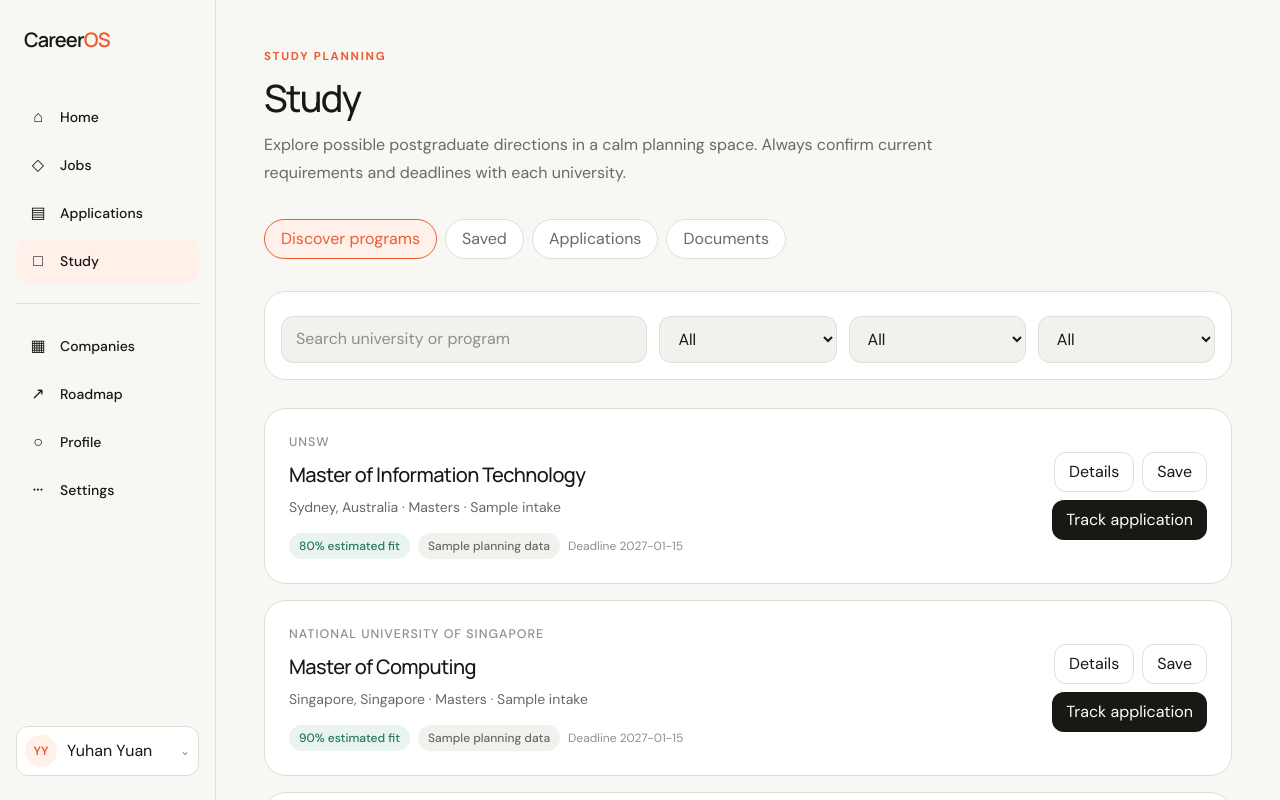
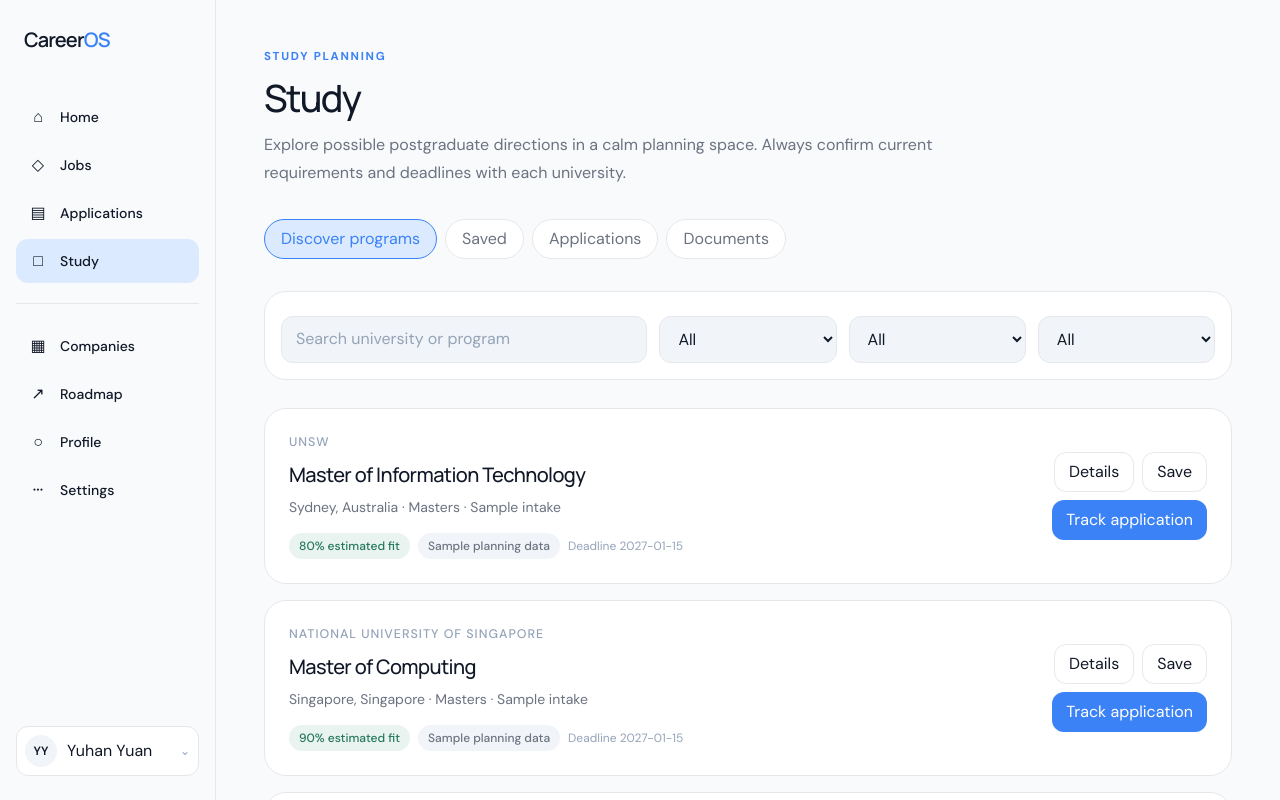
Before and after one commit to jasmineYuhanYuan/CareerOS, a Next.js app: page /postgraduate in a window 1280 px wide. Shown: the top 800 px of the page. Built offline with nearby package versions, Linux system fonts and the light colour scheme.

Commit message:
style: adopt restrained blue-first identity

```diff
--- a/src/app/error.tsx
+++ b/src/app/error.tsx
@@ -5,7 +5,7 @@ export default function ErrorPage({ reset }: { error: Error & { digest?: string
       <p className="eyebrow">Something went wrong</p>
       <h1 className="mt-3 font-display text-2xl font-medium">We couldn&apos;t load this workspace.</h1>
       <p className="mx-auto mt-2 max-w-md text-sm leading-6 text-[var(--text-secondary)]">Your information is safe. Try loading this section again.</p>
-      <button type="button" onClick={reset} className="mt-6 min-h-11 rounded-xl bg-[var(--text-primary)] px-5 text-sm font-medium text-[var(--surface)] hover:bg-[var(--accent)]">Try again</button>
+      <button type="button" onClick={reset} className="mt-6 min-h-11 rounded-xl bg-[var(--accent)] px-5 text-sm font-medium text-white hover:bg-[var(--accent-hover)]">Try again</button>
     </div>
   );
 }
--- a/src/app/globals.css
+++ b/src/app/globals.css
@@ -1,17 +1,17 @@
 @import "tailwindcss";
 
 :root {
-  --background: #f7f7f3;
+  --background: #f8fafc;
   --surface: #ffffff;
-  --surface-subtle: #f1f1ed;
-  --text-primary: #171915;
-  --text-secondary: #666b65;
-  --text-tertiary: #8b9089;
-  --border: #dedfd9;
-  --border-strong: #c9cbc4;
-  --accent: #ef5b32;
-  --accent-hover: #d94b25;
-  --accent-soft: #fff0e9;
+  --surface-subtle: #f1f5f9;
+  --text-primary: #111827;
+  --text-secondary: #6b7280;
+  --text-tertiary: #94a3b8;
+  --border: #e5e7eb;
+  --border-strong: #cbd5e1;
+  --accent: #3b82f6;
+  --accent-hover: #2563eb;
+  --accent-soft: #dbeafe;
   --success: #25785d;
   --success-soft: #e9f3ef;
   --warning: #94601f;
@@ -22,17 +22,17 @@
 }
 
 html[data-theme="dark"] {
-  --background: #151714;
-  --surface: #1d201c;
-  --surface-subtle: #252823;
-  --text-primary: #f2f3ee;
-  --text-secondary: #b8bcb5;
-  --text-tertiary: #91968e;
-  --border: #363a34;
-  --border-strong: #4a4f47;
-  --accent: #ff7048;
-  --accent-hover: #ff815f;
-  --accent-soft: #3b251e;
+  --background: #0f172a;
+  --surface: #111827;
+  --surface-subtle: #1e293b;
+  --text-primary: #f8fafc;
+  --text-secondary: #cbd5e1;
+  --text-tertiary: #94a3b8;
+  --border: #334155;
+  --border-strong: #475569;
+  --accent: #60a5fa;
+  --accent-hover: #3b82f6;
+  --accent-soft: #172554;
   --success: #6bb69c;
   --success-soft: #20352e;
   --warning: #dfad68;
@@ -43,17 +43,17 @@ html[data-theme="dark"] {
 
 @media (prefers-color-scheme: dark) {
   html[data-theme="system"] {
-    --background: #151714;
-    --surface: #1d201c;
-    --surface-subtle: #252823;
-    --text-primary: #f2f3ee;
-    --text-secondary: #b8bcb5;
-    --text-tertiary: #91968e;
-    --border: #363a34;
-    --border-strong: #4a4f47;
-    --accent: #ff7048;
-    --accent-hover: #ff815f;
-    --accent-soft: #3b251e;
+    --background: #0f172a;
+    --surface: #111827;
+    --surface-subtle: #1e293b;
+    --text-primary: #f8fafc;
+    --text-secondary: #cbd5e1;
+    --text-tertiary: #94a3b8;
+    --border: #334155;
+    --border-strong: #475569;
+    --accent: #60a5fa;
+    --accent-hover: #3b82f6;
+    --accent-soft: #172554;
     --success: #6bb69c;
     --success-soft: #20352e;
     --warning: #dfad68;
--- a/src/components/applications/application-tracker.tsx
+++ b/src/components/applications/application-tracker.tsx
@@ -99,14 +99,14 @@ export function ApplicationTracker() {
         <div className="hidden gap-4 md:grid md:grid-cols-2 xl:grid-cols-4">
           {statuses.map((status) => {
             const items = visible.filter((application) => application.status === status);
-            return <section key={status} className="min-w-0 rounded-[1.25rem] bg-[var(--surface-subtle)] p-3"><h2 className="flex items-center justify-between p-2 text-sm font-medium">{status}<span className="text-xs text-[var(--text-tertiary)]">{items.length}</span></h2><div className="space-y-3">{items.map((application) => <button type="button" key={application.id} onClick={() => setDraft(structuredClone(application))} className="min-h-24 w-full rounded-2xl border border-[var(--border)] bg-[var(--surface)] p-4 text-left transition-colors hover:border-[var(--accent)]"><strong className="block text-sm font-medium">{application.jobTitle}</strong><span className="mt-1 block text-xs text-[var(--text-secondary)]">{application.organisationName}</span>{application.nextAction && <span className="mt-3 block text-xs font-medium text-[var(--accent)]">Next: {application.nextAction}</span>}</button>)}</div></section>;
+            return <section key={status} className="min-w-0 rounded-[1.25rem] bg-[var(--surface-subtle)] p-3"><h2 className="flex items-center justify-between p-2 text-sm font-medium">{status}<span className="text-xs text-[var(--text-tertiary)]">{items.length}</span></h2><div className="space-y-3">{items.map((application) => <button type="button" key={application.id} onClick={() => setDraft(structuredClone(application))} className="min-h-24 w-full rounded-2xl border border-[var(--border)] bg-[var(--surface)] p-4 text-left transition-colors hover:border-[var(--accent)]"><strong className="block text-sm font-medium">{application.jobTitle}</strong><span className="mt-1 block text-xs text-[var(--text-secondary)]">{application.organisationName}</span>{application.nextAction && <span className="mt-3 block text-xs font-medium text-[var(--text-secondary)]">Next: {application.nextAction}</span>}</button>)}</div></section>;
           })}
         </div>
       )}
       {visible.length > 0 && <div className="space-y-6 md:hidden">{statuses.map((status) => {
         const items = visible.filter((application) => application.status === status);
         if (items.length === 0) return null;
-        return <section key={status}><h2 className="mb-2 flex items-center justify-between text-sm font-medium">{status}<span className="text-[var(--text-tertiary)]">{items.length}</span></h2><div className="divide-y divide-[var(--border)] rounded-[1.25rem] border border-[var(--border)] bg-[var(--surface)]">{items.map((application) => <button type="button" key={application.id} onClick={() => setDraft(structuredClone(application))} className="block min-h-20 w-full p-4 text-left"><strong className="block font-medium">{application.jobTitle}</strong><span className="mt-1 block text-sm text-[var(--text-secondary)]">{application.organisationName}</span>{application.nextAction && <span className="mt-2 block text-xs text-[var(--accent)]">Next: {application.nextAction}</span>}</button>)}</div></section>;
+        return <section key={status}><h2 className="mb-2 flex items-center justify-between text-sm font-medium">{status}<span className="text-[var(--text-tertiary)]">{items.length}</span></h2><div className="divide-y divide-[var(--border)] rounded-[1.25rem] border border-[var(--border)] bg-[var(--surface)]">{items.map((application) => <button type="button" key={application.id} onClick={() => setDraft(structuredClone(application))} className="block min-h-20 w-full p-4 text-left"><strong className="block font-medium">{application.jobTitle}</strong><span className="mt-1 block text-sm text-[var(--text-secondary)]">{application.organisationName}</span>{application.nextAction && <span className="mt-2 block text-xs text-[var(--text-secondary)]">Next: {application.nextAction}</span>}</button>)}</div></section>;
       })}</div>}
       {editor}
     </div>
--- a/src/components/dashboard/dashboard.tsx
+++ b/src/components/dashboard/dashboard.tsx
@@ -145,7 +145,7 @@ export function Dashboard() {
               <span className="text-sm text-[var(--text-secondary)]">setup + roadmap</span>
             </div>
             <div className="mt-4 h-2 overflow-hidden rounded-full bg-[var(--surface-subtle)]">
-              <div className="h-full rounded-full bg-[var(--accent)]" style={{ width: `${progress}%` }} />
+              <div className="h-full rounded-full bg-[var(--text-primary)]" style={{ width: `${progress}%` }} />
             </div>
             <p className="mt-4 text-sm leading-6 text-[var(--text-secondary)]">
               Reflects completed profile setup and roadmap items. It does not predict career success.
@@ -163,7 +163,7 @@ export function Dashboard() {
               <ol className="divide-y divide-[var(--border)]">
                 {deadlines.map((deadline) => (
                   <li key={deadline.id} className="grid grid-cols-[3.6rem_1fr] gap-4 py-4">
-                    <time dateTime={deadline.date} className="text-sm font-medium text-[var(--accent)]">
+                    <time dateTime={deadline.date} className="text-sm font-medium text-[var(--text-primary)]">
                       {new Date(`${deadline.date}T00:00:00`).toLocaleDateString("en-AU", { day: "numeric", month: "short" })}
                     </time>
                     <div className="min-w-0">
--- a/src/components/postgraduate/postgraduate-planner.tsx
+++ b/src/components/postgraduate/postgraduate-planner.tsx
@@ -91,7 +91,7 @@ export function PostgraduatePlanner() {
         activeWorkspace.postgraduateApplications.length === 0 ? <p className="surface-card border-dashed p-10 text-center text-sm text-[var(--text-secondary)]">No study applications yet. Track one from Discover programs.</p> :
         <div className="space-y-3">{activeWorkspace.postgraduateApplications.map((application) => {
           const program = programs.find((item) => item.id === application.programId);
-          return <button type="button" key={application.id} onClick={() => setApplicationDraft(structuredClone(application))} className="interactive-lift surface-card flex min-h-24 w-full items-center justify-between gap-4 p-5 text-left"><div><StatusBadge status="active">{application.status}</StatusBadge><strong className="mt-3 block font-medium">{program?.programName}</strong><span className="mt-1 block text-sm text-[var(--text-secondary)]">{program?.university}</span></div><span className="text-[var(--accent)]">→</span></button>;
+          return <button type="button" key={application.id} onClick={() => setApplicationDraft(structuredClone(application))} className="interactive-lift surface-card flex min-h-24 w-full items-center justify-between gap-4 p-5 text-left"><div><StatusBadge status="active">{application.status}</StatusBadge><strong className="mt-3 block font-medium">{program?.programName}</strong><span className="mt-1 block text-sm text-[var(--text-secondary)]">{program?.university}</span></div><span className="text-[var(--text-secondary)]">→</span></button>;
         })}</div>
       )}
 
@@ -100,7 +100,7 @@ export function PostgraduatePlanner() {
         <div className="space-y-4">{activeWorkspace.postgraduateApplications.map((application) => {
           const program = programs.find((item) => item.id === application.programId);
           const complete = Object.values(application.documents).filter(Boolean).length;
-          return <button type="button" key={application.id} onClick={() => setApplicationDraft(structuredClone(application))} className="surface-card block w-full p-5 text-left"><span className="text-[0.75rem] text-[var(--text-tertiary)]">{complete} of {Object.keys(application.documents).length} ready</span><strong className="mt-2 block font-medium">{program?.programName}</strong><div className="mt-4 h-1.5 rounded-full bg-[var(--surface-subtle)]"><span className="block h-full rounded-full bg-[var(--accent)]" style={{ width: `${(complete / Object.keys(application.documents).length) * 100}%` }} /></div></button>;
+          return <button type="button" key={application.id} onClick={() => setApplicationDraft(structuredClone(application))} className="surface-card block w-full p-5 text-left"><span className="text-[0.75rem] text-[var(--text-tertiary)]">{complete} of {Object.keys(application.documents).length} ready</span><strong className="mt-2 block font-medium">{program?.programName}</strong><div className="mt-4 h-1.5 rounded-full bg-[var(--surface-subtle)]"><span className="block h-full rounded-full bg-[var(--success)]" style={{ width: `${(complete / Object.keys(application.documents).length) * 100}%` }} /></div></button>;
         })}</div>
       )}
 
--- a/src/components/profile/profile-manager.tsx
+++ b/src/components/profile/profile-manager.tsx
@@ -76,7 +76,7 @@ export function ProfileManager() {
     <div className="page-enter">
       <header className="flex flex-col gap-5 border-b border-[var(--border)] pb-9 sm:flex-row sm:items-center sm:justify-between">
         <div className="flex items-center gap-4 sm:gap-5">
-          <span aria-hidden="true" className="grid size-16 shrink-0 place-items-center rounded-full bg-[var(--accent-soft)] font-display text-xl font-medium text-[var(--accent)] sm:size-20">
+          <span aria-hidden="true" className="grid size-16 shrink-0 place-items-center rounded-full bg-[var(--surface-subtle)] font-display text-xl font-medium text-[var(--text-primary)] sm:size-20">
             {profile.displayName.split(" ").map((part) => part[0]).slice(0, 2).join("")}
           </span>
           <div>
@@ -146,7 +146,7 @@ export function ProfileManager() {
         <aside>
           <section className="border-b border-[var(--border)] py-9">
             <SectionHeader title="Goals" />
-            <ul className="flex flex-wrap gap-2">{profile.careerGoals.map((goal) => <li key={goal}><Badge tone="orange">{goal}</Badge></li>)}</ul>
+            <ul className="flex flex-wrap gap-2">{profile.careerGoals.map((goal) => <li key={goal}><Badge>{goal}</Badge></li>)}</ul>
           </section>
           <section className="border-b border-[var(--border)] py-9">
             <SectionHeader title="Experience" />
--- a/src/components/profile/profile-selector.tsx
+++ b/src/components/profile/profile-selector.tsx
@@ -11,7 +11,7 @@ export function ProfileSelector() {
     <label className="block">
       <span className="sr-only">Active profile</span>
       <span className="flex items-center gap-2.5 rounded-xl border border-[var(--border)] bg-[var(--surface)] p-2">
-        <span aria-hidden="true" className="grid size-8 shrink-0 place-items-center rounded-full bg-[var(--accent-soft)] text-xs font-semibold text-[var(--accent)]">
+        <span aria-hidden="true" className="grid size-8 shrink-0 place-items-center rounded-full bg-[var(--surface-subtle)] text-xs font-semibold text-[var(--text-primary)]">
           {activeProfile.displayName.split(" ").map((part) => part[0]).slice(0, 2).join("")}
         </span>
         <span className="min-w-0 flex-1">
--- a/src/components/roadmap/roadmap-planner.tsx
+++ b/src/components/roadmap/roadmap-planner.tsx
@@ -43,9 +43,9 @@ export function RoadmapPlanner() {
         <Select aria-label="Filter roadmap category" value={categoryFilter} onChange={(e) => setCategoryFilter(e.target.value)}><option>All</option>{categories.map((value) => <option key={value}>{value}</option>)}</Select>
       </div>
       {Object.entries(grouped).map(([month, items]) => <section key={month} className="mb-10"><h2 className="eyebrow mb-4">{month}</h2><div className="relative ml-3 border-l border-[var(--border)] pl-7">{items?.map((item) => <article key={item.id} className={`relative border-b border-[var(--border)] py-5 first:pt-0 last:border-b-0 ${item.status === "Completed" ? "opacity-60" : ""}`}>
-        <span aria-hidden="true" className={`absolute -left-[2.12rem] top-6 size-3 rounded-full border-2 border-[var(--background)] ${item.status === "Completed" ? "bg-[var(--success)]" : item.priority === "High" ? "bg-[var(--accent)]" : "bg-[var(--border-strong)]"}`} />
+        <span aria-hidden="true" className={`absolute -left-[2.12rem] top-6 size-3 rounded-full border-2 border-[var(--background)] ${item.status === "Completed" ? "bg-[var(--success)]" : item.priority === "High" ? "bg-[var(--danger)]" : "bg-[var(--border-strong)]"}`} />
         <div className="flex flex-col gap-4 sm:flex-row sm:items-start">
-          <time dateTime={item.targetDate} className="w-24 shrink-0 text-sm font-medium text-[var(--accent)]">{item.targetDate ? new Date(`${item.targetDate}T00:00:00`).toLocaleDateString("en-AU", { day: "numeric", month: "short" }) : "No date"}</time>
+          <time dateTime={item.targetDate} className="w-24 shrink-0 text-sm font-medium text-[var(--text-secondary)]">{item.targetDate ? new Date(`${item.targetDate}T00:00:00`).toLocaleDateString("en-AU", { day: "numeric", month: "short" }) : "No date"}</time>
           <div className="min-w-0 flex-1"><div className="flex flex-wrap gap-2"><StatusBadge status={item.status === "Completed" ? "positive" : item.priority === "High" ? "active" : "neutral"}>{item.status}</StatusBadge><StatusBadge>{item.category}</StatusBadge></div><h3 className={`mt-3 font-display text-lg font-medium ${item.status === "Completed" ? "line-through" : ""}`}>{item.title}</h3>{item.description && <p className="mt-1 text-sm leading-6 text-[var(--text-secondary)]">{item.description}</p>}</div>
           <div className="flex gap-1"><Button size="sm" variant="ghost" onClick={() => upsertRoadmapItem({ ...item, status: item.status === "Completed" ? "In progress" : "Completed" })}>{item.status === "Completed" ? "Reopen" : "Complete"}</Button><Button size="sm" variant="ghost" onClick={() => setDraft(structuredClone(item))}>Edit</Button><Button size="sm" variant="ghost" onClick={() => window.confirm(`Delete “${item.title}”?`) && deleteRoadmapItem(item.id)}>Delete</Button></div>
         </div>
--- a/src/components/ui/badge.tsx
+++ b/src/components/ui/badge.tsx
@@ -1,11 +1,9 @@
 import type { ReactNode } from "react";
 
-export function Badge({ children, tone = "neutral" }: { children: ReactNode; tone?: "neutral" | "green" | "orange" | "blue" }) {
+export function Badge({ children, tone = "neutral" }: { children: ReactNode; tone?: "neutral" | "green" }) {
   const styles = {
     neutral: "bg-[var(--surface-subtle)] text-[var(--text-secondary)]",
     green: "bg-[var(--success-soft)] text-[var(--success)]",
-    orange: "bg-[var(--accent-soft)] text-[var(--accent)]",
-    blue: "bg-[var(--surface-subtle)] text-[var(--text-primary)]",
   };
   return <span className={`inline-flex rounded-full px-2.5 py-1 text-[0.75rem] font-medium ${styles[tone]}`}>{children}</span>;
 }
--- a/src/components/ui/button.tsx
+++ b/src/components/ui/button.tsx
@@ -7,7 +7,7 @@ interface ButtonProps extends ButtonHTMLAttributes<HTMLButtonElement> {
 }
 
 const styles = {
-  primary: "bg-[var(--text-primary)] text-[var(--surface)] hover:bg-[var(--accent)]",
+  primary: "bg-[var(--accent)] text-white hover:bg-[var(--accent-hover)]",
   secondary: "border border-[var(--border)] bg-[var(--surface)] text-[var(--text-primary)] hover:border-[var(--border-strong)] hover:bg-[var(--surface-subtle)]",
   danger: "bg-[var(--danger)] text-white hover:opacity-90",
   ghost: "text-[var(--text-secondary)] hover:bg-[var(--surface-subtle)] hover:text-[var(--text-primary)]",
--- a/src/components/ui/empty-state.tsx
+++ b/src/components/ui/empty-state.tsx
@@ -11,11 +11,11 @@ interface EmptyStateProps {
 export function EmptyState({ icon, title, description, actionLabel, actionHref }: EmptyStateProps) {
   return (
     <div className="rounded-[1.35rem] border border-dashed border-[var(--border-strong)] bg-[var(--surface)] px-6 py-12 text-center">
-      <span aria-hidden="true" className="mx-auto grid size-11 place-items-center rounded-full bg-[var(--accent-soft)] text-lg text-[var(--accent)]">{icon}</span>
+      <span aria-hidden="true" className="mx-auto grid size-11 place-items-center rounded-full bg-[var(--surface-subtle)] text-lg text-[var(--text-secondary)]">{icon}</span>
       <h2 className="mt-5 font-display text-xl font-medium tracking-[-0.025em]">{title}</h2>
       <p className="mx-auto mt-2 max-w-md text-sm leading-6 text-[var(--text-secondary)]">{description}</p>
       {actionLabel && actionHref && (
-        <Link href={actionHref} className="mt-6 inline-flex min-h-11 items-center rounded-xl bg-[var(--text-primary)] px-5 text-sm font-semibold text-[var(--surface)] hover:bg-[var(--accent)]">{actionLabel}</Link>
+        <Link href={actionHref} className="mt-6 inline-flex min-h-11 items-center rounded-xl bg-[var(--accent)] px-5 text-sm font-semibold text-white hover:bg-[var(--accent-hover)]">{actionLabel}</Link>
       )}
     </div>
   );
--- a/src/components/ui/status-badge.tsx
+++ b/src/components/ui/status-badge.tsx
@@ -9,7 +9,7 @@ export function StatusBadge({
 }) {
   const styles = {
     neutral: "bg-[var(--surface-subtle)] text-[var(--text-secondary)]",
-    active: "bg-[var(--accent-soft)] text-[var(--accent)]",
+    active: "bg-[var(--surface-subtle)] text-[var(--text-primary)]",
     positive: "bg-[var(--success-soft)] text-[var(--success)]",
     warning: "bg-[var(--warning-soft)] text-[var(--warning)]",
     danger: "bg-[var(--danger-soft)] text-[var(--danger)]",
```
Also changed, not shown: 1 other file (tests, documents, lock files or other folders).
